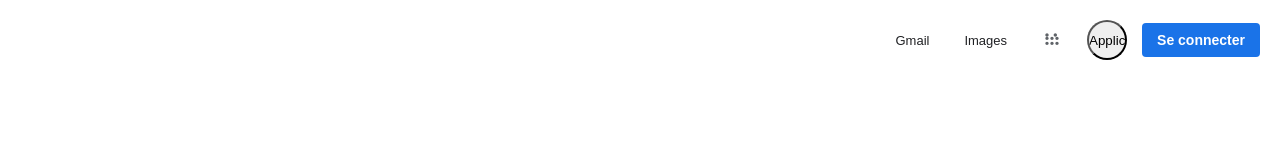
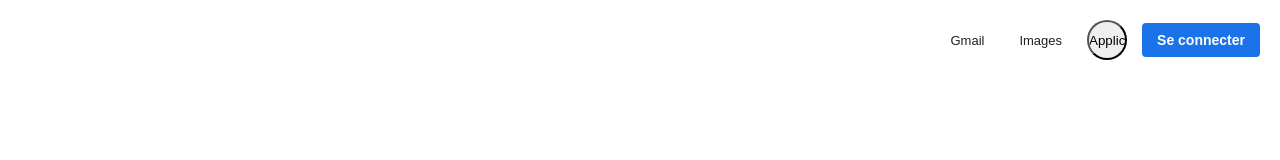
Before and after one commit to ambroise66/TP_S1_J2, a plain HTML site: page index.html in a window 1280 px wide. Shown: the top 160 px of the page. Drawn offline with Linux system fonts and the light colour scheme.

```diff
--- a/index.html
+++ b/index.html
@@ -14,9 +14,6 @@
             <nav class="header-nav">
                 <a href="https://mail.google.com">Gmail</a>
                 <a href="https://www.google.com/imghp">Images</a>
-                <a href="#" class="apps-button">
-                    <svg class="apps-icon" focusable="false" viewBox="0 0 24 24" xmlns="http://www.w3.org/2000/svg"><path d="M6 8c1.1 0 2-.9 2-2s-.9-2-2-2-2 .9-2 2 .9 2 2 2zm12-2c0 1.1-.9 2-2 2s-2-.9-2-2 .9-2 2-2 2 .9 2 2zm-6 12c1.1 0 2-.9 2-2s-.9-2-2-2-2 .9-2 2 .9 2 2 2zm6 0c1.1 0 2-.9 2-2s-.9-2-2-2-2 .9-2 2 .9 2 2 2zm-6-6c1.1 0 2-.9 2-2s-.9-2-2-2-2 .9-2 2 .9 2 2 2zM6 18c1.1 0 2-.9 2-2s-.9-2-2-2-2 .9-2 2 .9 2 2 2zM6 12c1.1 0 2-.9 2-2s-.9-2-2-2-2 .9-2 2 .9 2 2 2zm6 0c1.1 0 2-.9 2-2s-.9-2-2-2-2 .9-2 2 .9 2 2 2zm6 0c1.1 0 2-.9 2-2s-.9-2-2-2-2 .9-2 2 .9 2 2 2z" fill="#5f6368"></path></svg>
-                </a>
                 <!--Button pour acceder aux application-->
                 <input type="button" value="Applications Google" class="apps-button" onclick="window.location.href='https://about.google/intl/fr/products/' ">
                 <!-- Button de connexion -->
```
